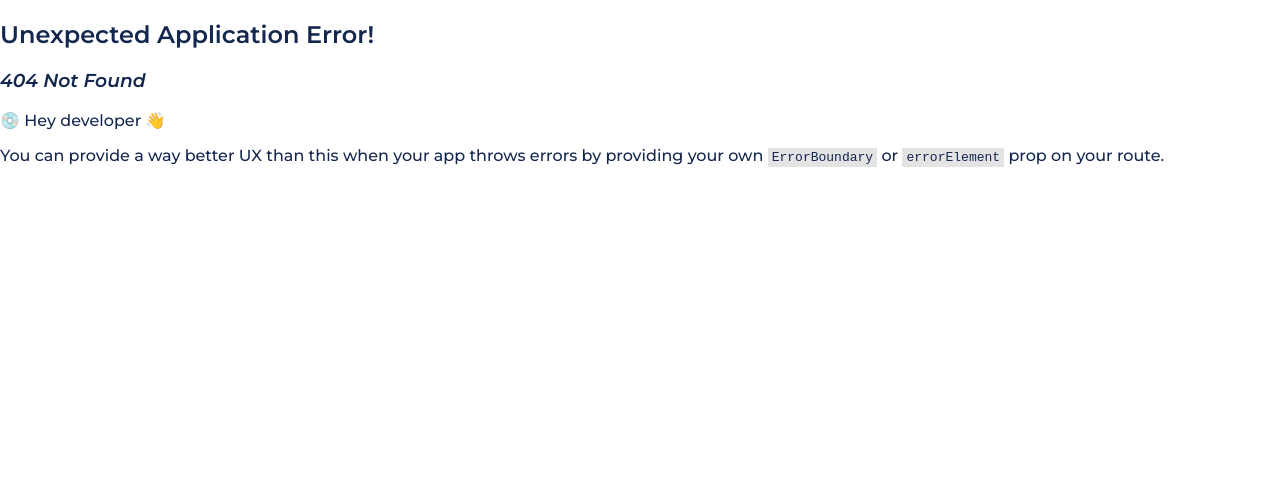
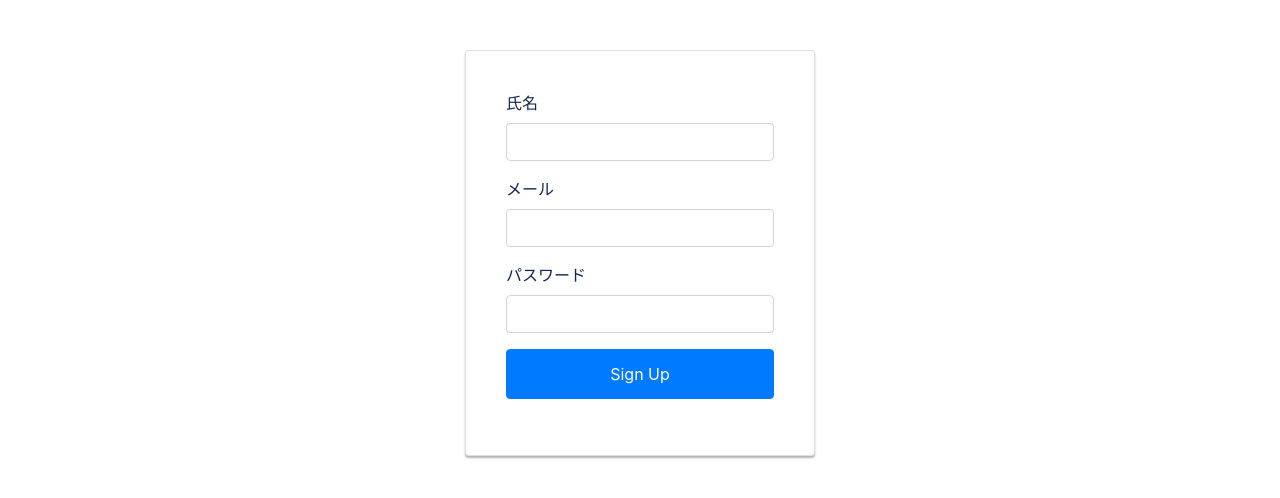
Before and after one commit to hoanganhp-ic/react-cake, a React (Create React App) app: page /register in a window 1280 px wide. Before the commit this address had no page. Shown: the top 498 px of the page. Built offline with nearby package versions, Linux system fonts and the light colour scheme.

Commit message:
register

```diff
--- a/package.json
+++ b/package.json
@@ -16,7 +16,8 @@
     "@types/react-dom": "^18.3.0",
     "@types/react-router-dom": "^5.3.3",
     "axios": "^1.7.2",
-    "dinero.js": "^2.0.0-alpha.14",
+    "bootstrap": "^4.6.0",
+    "dinero.js": "^1.9.1",
     "dotenv": "^16.4.5",
     "formik": "^2.4.6",
     "react": "^18.3.1",
--- a/src/App.css
+++ b/src/App.css
@@ -156,3 +156,21 @@ input {
   }
 }
 /* Loading Spinner */
+
+.card-container.card {
+  max-width: 350px !important;
+  padding: 40px 40px;
+}
+
+.card {
+  background-color: #f7f7f7;
+  padding: 20px 25px 30px;
+  margin: 0 auto 25px;
+  margin-top: 50px;
+  -moz-border-radius: 2px;
+  -webkit-border-radius: 2px;
+  border-radius: 2px;
+  -moz-box-shadow: 0px 2px 2px rgba(0, 0, 0, 0.3);
+  -webkit-box-shadow: 0px 2px 2px rgba(0, 0, 0, 0.3);
+  box-shadow: 0px 2px 2px rgba(0, 0, 0, 0.3);
+}
--- a/src/layouts/Layout.tsx
+++ b/src/layouts/Layout.tsx
@@ -5,7 +5,7 @@ import { Container } from '@mui/material';
 
 const Layout = () => {
     return (
-        <Container maxWidth="sm">
+        <Container >
              <Outlet />
         </Container>
     )
--- a/src/layouts/MainLayout.tsx
+++ b/src/layouts/MainLayout.tsx
@@ -6,7 +6,7 @@ const MainLayout = () => {
     return (
         <div className="App">
             <Header />
-            <Outlet />
+                <Outlet />
             <Footer />
         </div>
     )
--- a/src/pages/HomePage.tsx
+++ b/src/pages/HomePage.tsx
@@ -5,7 +5,6 @@ import { Cake } from '../models/cake.model';
 import CardCake from '../sections/CardCake';
 import { useEffect, useMemo, useRef, useState } from 'react';
 import LoadingLayout from '../layouts/Loading';
-
 
 
 
--- /dev/null
+++ b/src/pages/auth/Register.tsx
@@ -0,0 +1,118 @@
+import { User } from '../../models/user.model';
+import * as Yup from "yup";
+import userService from '../../services/user.service';
+import { Formik, Field, Form, ErrorMessage } from "formik";
+import { useNavigate } from 'react-router-dom';
+import { useState } from 'react';
+
+const Register: React.FC = () => {
+
+    const [message, setMessage] = useState<string>("");
+    const [successful, setSuccessful] = useState<boolean>(false);
+
+    const initialValues: User = {
+        name: '',
+        email: '',
+        password: ''
+    }
+
+    let navigate = useNavigate();
+
+    const validationSchema = Yup.object().shape({
+        name: Yup.string()
+            .test('len', '氏名は3 ～ 20 文字にする必要があります.',
+                (val: any) =>
+                    val &&
+                    val.toString().length >= 3 &&
+                    val.toString().length <= 20
+            )
+            .required('このフィールドは必須です!'),
+        email: Yup.string()
+            .email('これは有効なメールではありません!')
+            .required('このフィールドは必須です!'),
+        password: Yup.string()
+            .test('len', 'パスワードは 6 ～ 20 文字にする必要があります.',
+                (val: any) =>
+                    val &&
+                    val.toString().length >= 6 &&
+                    val.toString().length <= 40
+            )
+            .required("このフィールドは必須です!"),
+    });
+
+    const handleRegister = (formValue: User) => {
+        userService.register(formValue)
+            .then(() => {
+                setMessage("ユーザーが正常に登録されました!");
+                setSuccessful(true);
+                navigate('/login');
+            })
+            .catch(error => {
+                const resMessage =
+                (error.response &&
+                    error.response.data &&
+                    error.response.data.message) ||
+                error.message ||
+                error.toString();
+                setMessage(resMessage);
+                setSuccessful(false);
+            });
+    }
+    return (
+        <div className='col-md-12'>
+            <div className='card card-container'>
+                <Formik
+                    initialValues={initialValues}
+                    validationSchema={validationSchema}
+                    onSubmit={handleRegister}
+                >
+                    <Form>
+                        <div>
+                            <div className='form-group'>
+                                <label htmlFor="name">氏名</label>
+                                <Field type='text' name='name' className='form-control' />
+                                <ErrorMessage name='name' component='div' className='alert alert-danger' />
+                            </div>
+                            <div className='form-group'>
+                                <label htmlFor="email">メール</label>
+                                <Field type='email' name='email' className='form-control' />
+                                <ErrorMessage name='email' component='div' className='alert alert-danger' />
+                            </div>
+                            <div className="form-group">
+                                <label htmlFor="password"> パスワード </label>
+                                <Field
+                                    name="password"
+                                    type="password"
+                                    className="form-control"
+                                />
+                                <ErrorMessage
+                                    name="password"
+                                    component="div"
+                                    className="alert alert-danger"
+                                />
+                            </div>
+
+                            <div className="form-group">
+                                <button type="submit" className="btn btn-primary btn-block">Sign Up</button>
+                            </div>
+                        </div>
+                        {message && (
+                            <div className="form-group">
+                                <div
+                                className={
+                                    successful ? "alert alert-success" : "alert alert-danger"
+                                }
+                                role="alert"
+                                >
+                                {message}
+                                </div>
+                            </div>
+                        )}
+                    </Form>
+                </Formik>
+            </div>
+        </div>
+    )
+}
+
+export default Register;
--- a/src/services/user.service.ts
+++ b/src/services/user.service.ts
@@ -20,6 +20,10 @@ class UserService {
     getCurrentUser() {
         return httpCommon.get("/users/current", { headers: authHeader() });
     }
+
+    register(data: User) {
+        return httpCommon.post("/auth/register", data);
+    }
 }
 
 export default new UserService();
```
Also changed, not shown: src/App.tsx (+9 -0 lines), 1 other file (tests, documents, lock files or other folders).
